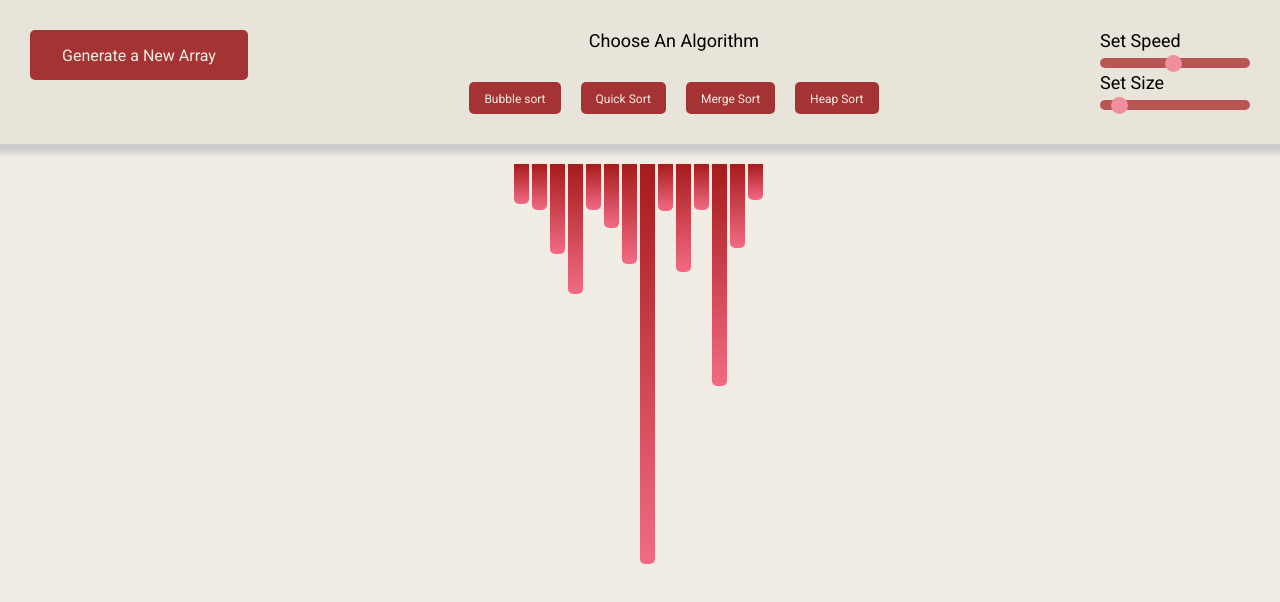
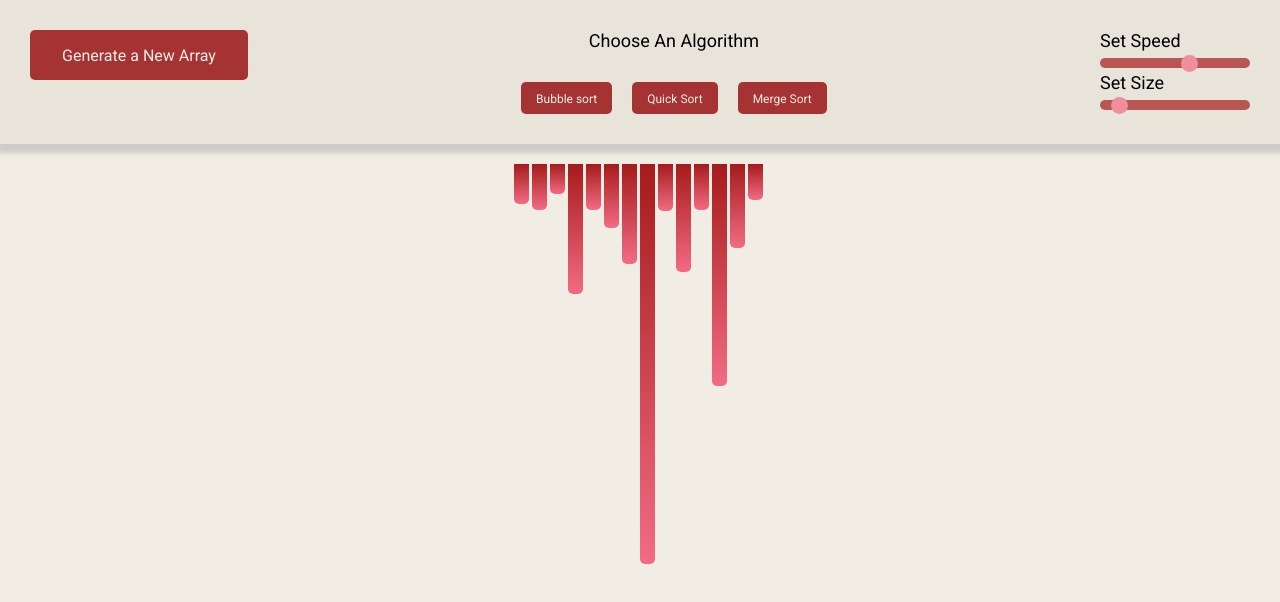
Before and after one commit to cpluspluswiz/algorithm-visualizer, a React (Create React App) app: page / in a window 1280 px wide. Shown: the top 602 px of the page. Built offline with nearby package versions, Linux system fonts and the light colour scheme.

Commit message:
implemented speed slider

```diff
--- a/src/App.tsx
+++ b/src/App.tsx
@@ -1,4 +1,4 @@
-import React, { useState, useContext } from 'react';
+import React, { useContext } from 'react';
 import './App.css';
 import useBubbleSort from './algorithms/useBubbleSort';
 import useMergeSort from './algorithms/useMergeSort';
@@ -7,8 +7,7 @@ import useQuickSort from './algorithms/useQuickSort';
 
 
 function App() {
-  const {elements, setElements, started, arraySize, setArraySize} = useContext(ElementContext);
-  const [sortingSpeed, setSortingSpeed] = useState(200);
+  const {elements, setElements, started, arraySize, setArraySize, speed, setSpeed } = useContext(ElementContext);
   const [bubbleSort] = useBubbleSort();
   const [mergeSort] = useMergeSort();
   const [quickSort] = useQuickSort();
@@ -29,7 +28,7 @@ function App() {
 
   const arraySpeedSliderOnChange = () => {
     let arraySpeed = parseInt((document?.getElementById("speed-slider") as HTMLInputElement)?.value);
-    setSortingSpeed(arraySpeed);
+    setSpeed(510 - arraySpeed);
   }
 
   const generateNewArrayOnClick = () => {
@@ -46,12 +45,12 @@ function App() {
             <input className={`btn algorithm-btn ${started ? "btn-disabled" : ""}`} disabled={started} type="button" value="Bubble sort" onClick={() => bubbleSort()}/>
             <input className={`btn algorithm-btn ${started ? "btn-disabled" : ""}`} disabled={started} type="button" value="Quick Sort" onClick={() => quickSort()}/>
             <input className={`btn algorithm-btn ${started ? "btn-disabled" : ""}`} disabled={started} type="button" value="Merge Sort" onClick={() => mergeSort()}/>
-            <input className={`btn algorithm-btn ${started ? "btn-disabled" : ""}`} disabled={started} type="button" value="Heap Sort" />
+            {/* <input className={`btn algorithm-btn ${started ? "btn-disabled" : ""}`} disabled={started} type="button" value="Heap Sort" /> */}
           </div>
         </div>
         <div className="algorithms-params">
           <p>Set Speed</p>
-          <input id="speed-slider" className={`slider ${started ? "slider-disabled" : ""}`} disabled={started} type="range" min="10" max="400" value={sortingSpeed} onChange={arraySpeedSliderOnChange}/>
+          <input id="speed-slider" className={`slider ${started ? "slider-disabled" : ""}`} disabled={started} type="range" min="10" max="500" value={510 - speed} onChange={arraySpeedSliderOnChange}/>
           <p>Set Size</p>
           <input id="size-slider" className={`slider ${started ? "slider-disabled" : ""}`} disabled={started} type="range" min="2" max="150" value={arraySize} onChange={arraySizeSliderOnChange}/>
         </div>
--- a/src/algorithms/useBubbleSort.ts
+++ b/src/algorithms/useBubbleSort.ts
@@ -8,7 +8,7 @@ const swapArrayEl = (arr:number[], idx:number) => {
 }
 
 const useBubbleSort = () => {
-  const {elements, setElements, setStarted, delay} = useContext(ElementContext);
+  const {elements, setElements, setStarted, delay, speed } = useContext(ElementContext);
 
   const bubbleSort = async (): Promise<void> => {
     //sets the translateX value depending on the width of the array element
@@ -27,15 +27,15 @@ const useBubbleSort = () => {
         const arr2 = document.querySelectorAll<HTMLElement>('.array-element')[i + 1];
         arr1.style.background = "green";
         arr2.style.background = "green";
-        await delay(200);
+        await delay(speed);
         if(newArray[i] > newArray[i + 1]){
             swapArrayEl(newArray, i);
             arr1.style.background = "black";
             arr2.style.background = "grey";
-            await delay(200);
+            await delay(speed);
             arr1.classList.add("slide-right")
             arr2.classList.add("slide-left")
-            await delay(200);
+            await delay(speed);
             setElements([...newArray]);
             arr1.style.background = "grey";
             arr2.style.background = "black";
--- a/src/algorithms/useMergeSort.ts
+++ b/src/algorithms/useMergeSort.ts
@@ -2,7 +2,7 @@ import { useContext, useState, useEffect } from "react";
 import ElementContext from "../contexts/store"
 
 const useMergeSort = () => {
-    const {elements, setElements, setStarted, delay, arraySize} = useContext(ElementContext);
+    const {elements, setElements, setStarted, delay, arraySize, speed} = useContext(ElementContext);
     const [width, setWidth] = useState<number>(0);
     let elementsClone = [...elements];
 
@@ -24,7 +24,7 @@ const useMergeSort = () => {
             arr[i - k1].style.background = "cyan";
             arr[i - k1].classList.add("slide-bottom");
         }
-        await delay(200);
+        await delay(speed);
         let w = 0;
 
         while((k1 - left) < seg1 && (k2 - (middle + 1)) < seg2) {
@@ -32,11 +32,11 @@ const useMergeSort = () => {
             const arr2 = document.querySelectorAll<HTMLElement>('.array-element')[k2];
             arr1.style.background = "green";
             arr2.style.background = "green";
-            await delay(200);
+            await delay(speed);
             if(elementsClone[k1] > elementsClone[k2]) {
                 // arr1.style.background = "black";
                 // arr2.style.background = "grey";
-                await delay(200);
+                await delay(speed);
                 arr2.classList.remove("slide-bottom");
                 arr2.animate([
                     {transform: "translate(0px, 200px)"},
@@ -46,7 +46,7 @@ const useMergeSort = () => {
                     easing: 'cubic-bezier(0.250, 0.460, 0.450, 0.940)'
                 });
                 arr2.style.transform = `translate(${-width*((k2 - left) - w)}px, 0px)`;
-                await delay(200);
+                await delay(speed);
                 arr2.style.background = "orange";
                 result.push(elementsClone[k2]);
                 // arr1.style.background = "grey";
@@ -64,7 +64,7 @@ const useMergeSort = () => {
                     easing: 'cubic-bezier(0.250, 0.460, 0.450, 0.940)'
                 });
                 arr1.style.transform = `translate(${-width*((k1 - left) - w)}px, 0px)`;
-                await delay(200);
+                await delay(speed);
                 arr1.style.background = "orange";
                 result.push(elementsClone[k1]);
                 k1++;
@@ -85,7 +85,7 @@ const useMergeSort = () => {
                 easing: 'cubic-bezier(0.250, 0.460, 0.450, 0.940)'
             });
             arr1.style.transform = `translate(${-width*((k1 - left) - w)}px, 0px)`;
-            await delay(200);
+            await delay(speed);
             arr1.style.background = "orange";
             result.push(elementsClone[k1]);
             k1++
@@ -102,13 +102,13 @@ const useMergeSort = () => {
                 easing: 'cubic-bezier(0.250, 0.460, 0.450, 0.940)'
             });
             arr2.style.transform = `translate(${-width*((k2 - left) - w)}px, 0px)`;
-            await delay(200);
+            await delay(speed);
             arr2.style.background = "orange";
             result.push(elementsClone[k2]);
             k2++;
             w++;
         }
-        await delay(200);
+        await delay(speed);
         for (let i = 0; i < (seg1 + seg2); i++) {
             arr[i].style.background = "linear-gradient( #A61B1B, #F26B83)";
 
--- a/src/algorithms/useQuickSort.ts
+++ b/src/algorithms/useQuickSort.ts
@@ -2,7 +2,7 @@ import { useContext } from "react";
 import ElementContext from "../contexts/store"
 
 const useQuickSort = () => {
-    const {elements, setElements, setStarted, delay, arraySize} = useContext(ElementContext);
+    const {elements, setElements, setStarted, delay, speed } = useContext(ElementContext);
     let elementsClone = [...elements];
     const width = document.querySelectorAll('.array-element')[0]?.getBoundingClientRect().width + 3;
     const app = document.querySelector<HTMLElement>('.app') as HTMLElement;
@@ -22,21 +22,21 @@ const useQuickSort = () => {
         arr1.style.background = "green";
         let arr2 = document.querySelectorAll<HTMLElement>('.array-element')[r];
         arr2.style.background = "green";
-        await delay(200);
+        await delay(speed);
         while(true) {
             while((elementsClone[l] <= pivot) && (l < high)) {
                 arr1.style.background = "linear-gradient( #A61B1B, #F26B83)";
                 l++;
                 arr1 = document.querySelectorAll<HTMLElement>('.array-element')[l];
                 arr1.style.background = "green";
-                await delay(200);
+                await delay(speed);
             }
             while((elementsClone[r] >= pivot) && (r > low)) {
                 arr2.style.background = "linear-gradient( #A61B1B, #F26B83)";
                 r--;
                 arr2 = document.querySelectorAll<HTMLElement>('.array-element')[r];
                 arr2.style.background = "green";
-                await delay(200);
+                await delay(speed);
             }
             if(l >= r) {
                 arr1.style.background = "linear-gradient( #A61B1B, #F26B83)";
@@ -46,12 +46,12 @@ const useQuickSort = () => {
             } else {
                 arr1.style.background = "black";
                 arr2.style.background = "grey";
-                await delay(200);
+                await delay(speed);
                 app.style.setProperty('--slideLeft', `-${width*(r - l)}px`);
                 app.style.setProperty('--slideRight', `${width*(r - l)}px`);
                 arr1.classList.add("slide-right");
                 arr2.classList.add("slide-left");
-                await delay(200);
+                await delay(speed);
                 swap(l, r);
                 setElements([...elementsClone]);
                 arr1.style.background = "linear-gradient( #A61B1B, #F26B83)";
@@ -66,7 +66,7 @@ const useQuickSort = () => {
         app.style.setProperty('--slideRight', `${width*(high - l)}px`);
         arr1.classList.add("slide-right");
         arr2.classList.add("slide-left");
-        await delay(200);
+        await delay(speed);
         swap(l, high);
         setElements([...elementsClone]);
         arr1.classList.remove("slide-right");
--- a/src/contexts/store.tsx
+++ b/src/contexts/store.tsx
@@ -5,6 +5,8 @@ type ElementContextType = {
     setElements: React.Dispatch<React.SetStateAction<number[]>>,
     arraySize: number,
     setArraySize: React.Dispatch<React.SetStateAction<number>>,
+    speed: number,
+    setSpeed: React.Dispatch<React.SetStateAction<number>>,
     started: boolean,
     setStarted: React.Dispatch<React.SetStateAction<boolean>>,
     delay: (ms: number) => Promise<any>
@@ -13,13 +15,14 @@ type ElementContextType = {
 const ElementContext = createContext<ElementContextType>({} as ElementContextType);
 
 export const ElementContextProvider = (props:any) => {
-    const [elements, setElements] = useState([20, 23, 45, 65, 23, 32, 50, 200, 23.4, 54, 23, 111, 42, 18]);
+    const [elements, setElements] = useState([20, 23, 15, 65, 23, 32, 50, 200, 23.4, 54, 23, 111, 42, 18]);
     const [arraySize, setArraySize] = useState(14);
+    const [speed, setSpeed] = useState(200);
     const [started, setStarted] = useState(false);
     const delay = (ms:number) => new Promise(res => setTimeout(res, ms));
 
     return (
-        <ElementContext.Provider value={{elements: elements, setElements: setElements, arraySize: arraySize, setArraySize: setArraySize, started: started, setStarted: setStarted, delay: delay}}>
+        <ElementContext.Provider value={{elements: elements, setElements: setElements, arraySize: arraySize, setArraySize: setArraySize, speed: speed, setSpeed: setSpeed, started: started, setStarted: setStarted, delay: delay}}>
             {props.children}
         </ElementContext.Provider>
     )
```
